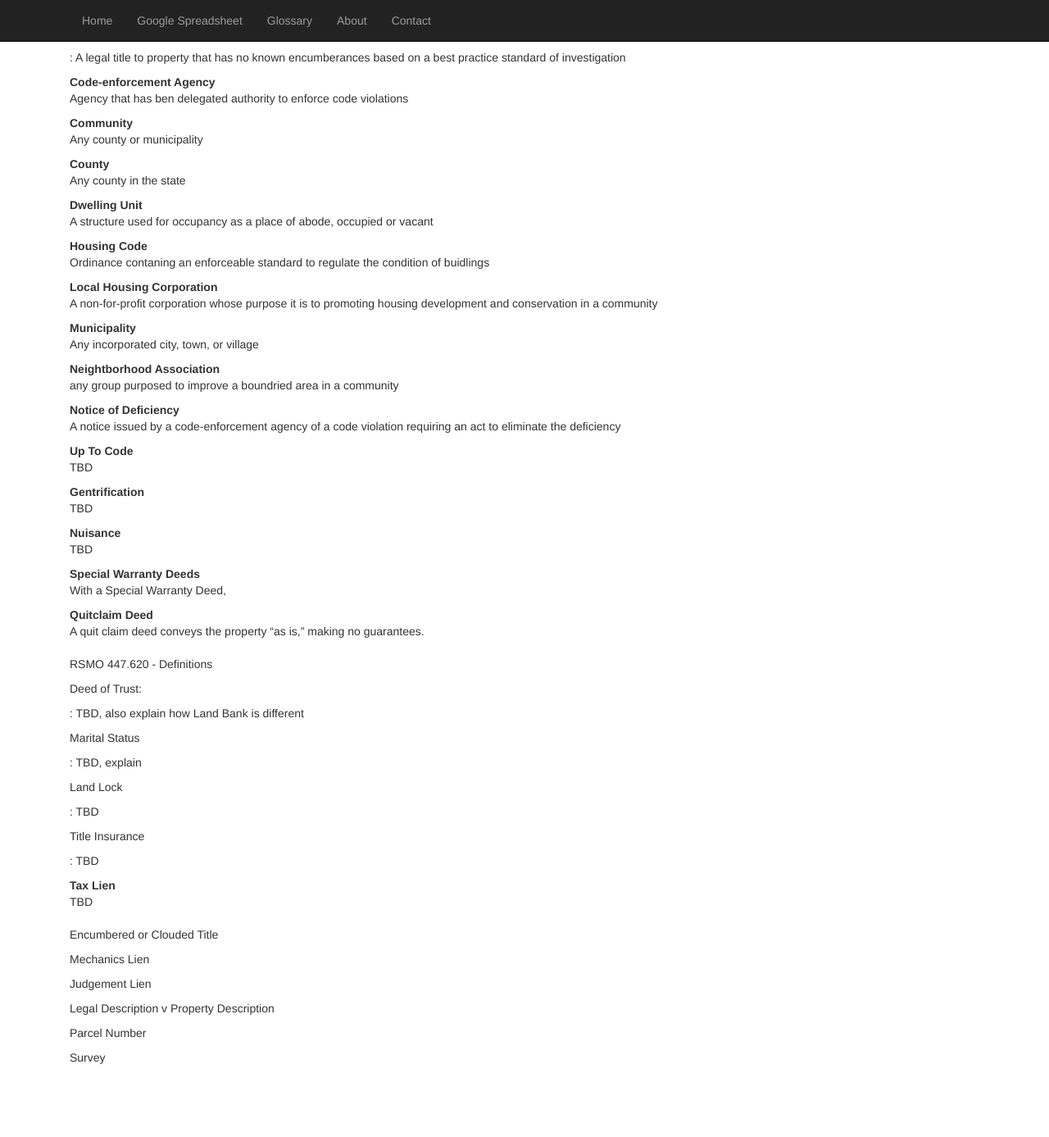
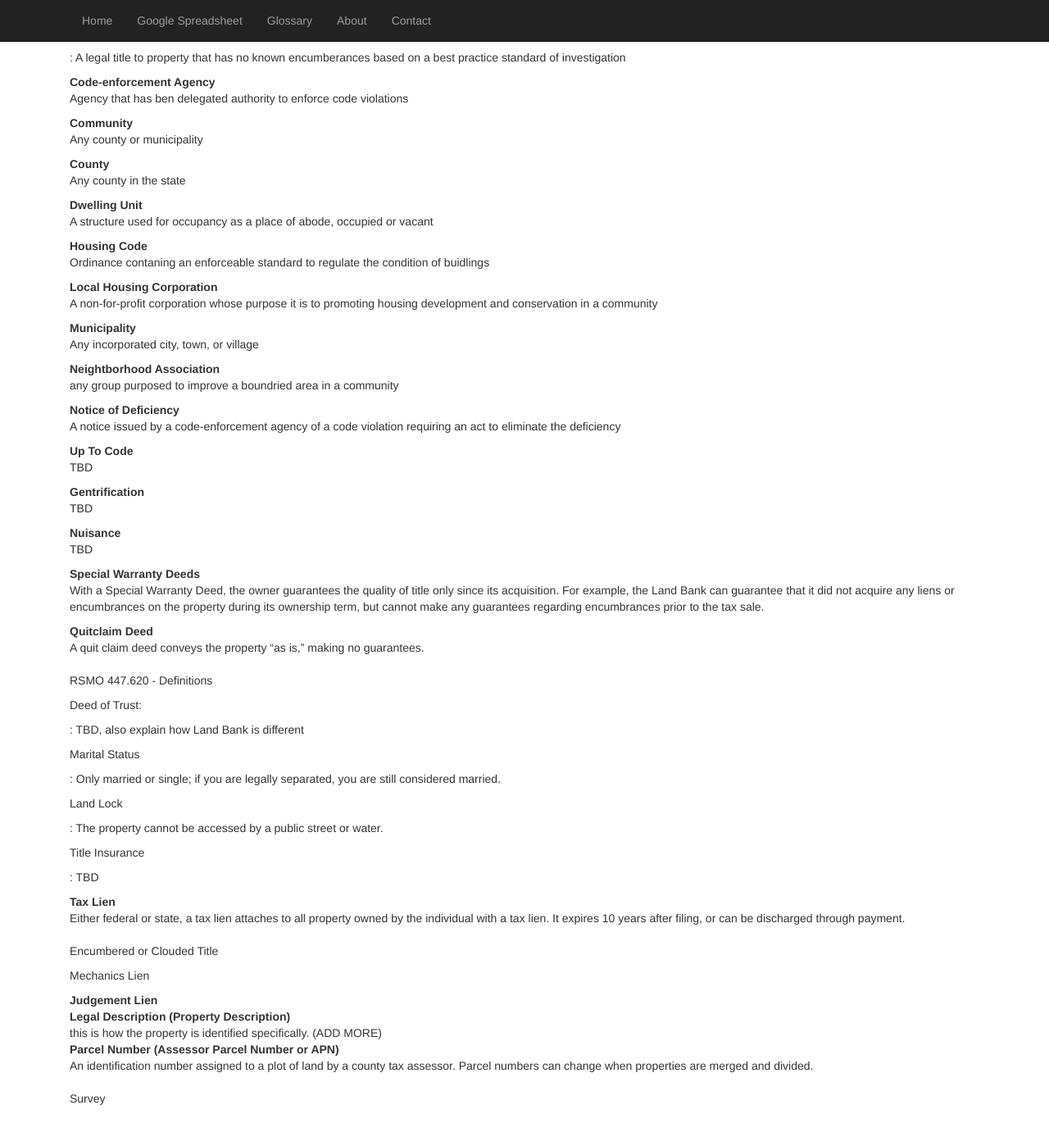
Before and after one commit to UMKC-Law/Vacant2Vibrant, a Jekyll site: the page built from glossary.md, in a window 1280 px wide and 1400 px high, scrolled down 450 px. Shown: the top 1387 px of the window at 82% size. Built offline with Jekyll 4.4.1, drawn with Linux system fonts in a browser that asks for light colours; nearby versions of some CDN libraries; before the commit the page ends 1800 px from its top, so only the background shows below that.

Commit message:
Update glossary.md
Added a few definitions

```diff
--- a/glossary.md
+++ b/glossary.md
@@ -99,7 +99,7 @@ Nuisance
 
 Special Warranty Deeds
 
-: With a Special Warranty Deed,
+: With a Special Warranty Deed, the owner guarantees the quality of title only since its acquisition. For example, the Land Bank can guarantee that it did not acquire any liens or encumbrances on the property during its ownership term, but cannot make any guarantees regarding encumbrances prior to the tax sale.
 
 
 Quitclaim Deed
@@ -117,12 +117,12 @@ Quitclaim Deed
 
  Marital Status
 
- : TBD, explain
+ : Only married or single; if you are legally separated, you are still considered married.
 
 
  Land Lock
 
- : TBD
+ : The property cannot be accessed by a public street or water.
 
 
  Title Insurance
@@ -133,7 +133,7 @@ Quitclaim Deed
 
 
  Tax Lien
- : TBD
+ : Either federal or state, a tax lien attaches to all property owned by the individual with a tax lien. It expires 10 years after filing, or can be discharged through payment.
 
  Encumbered or Clouded Title
 
@@ -142,12 +142,12 @@ Quitclaim Deed
 
 
  Judgement Lien
+ :
 
+Legal Description (Property Description)
+: this is how the property is identified specifically. (ADD MORE)
 
-Legal Description v Property Description
-
-
-Parcel Number
-
+Parcel Number (Assessor Parcel Number or APN)
+: An identification number assigned to a plot of land by a county tax assessor. Parcel numbers can change when properties are merged and divided.
 
 Survey
```
